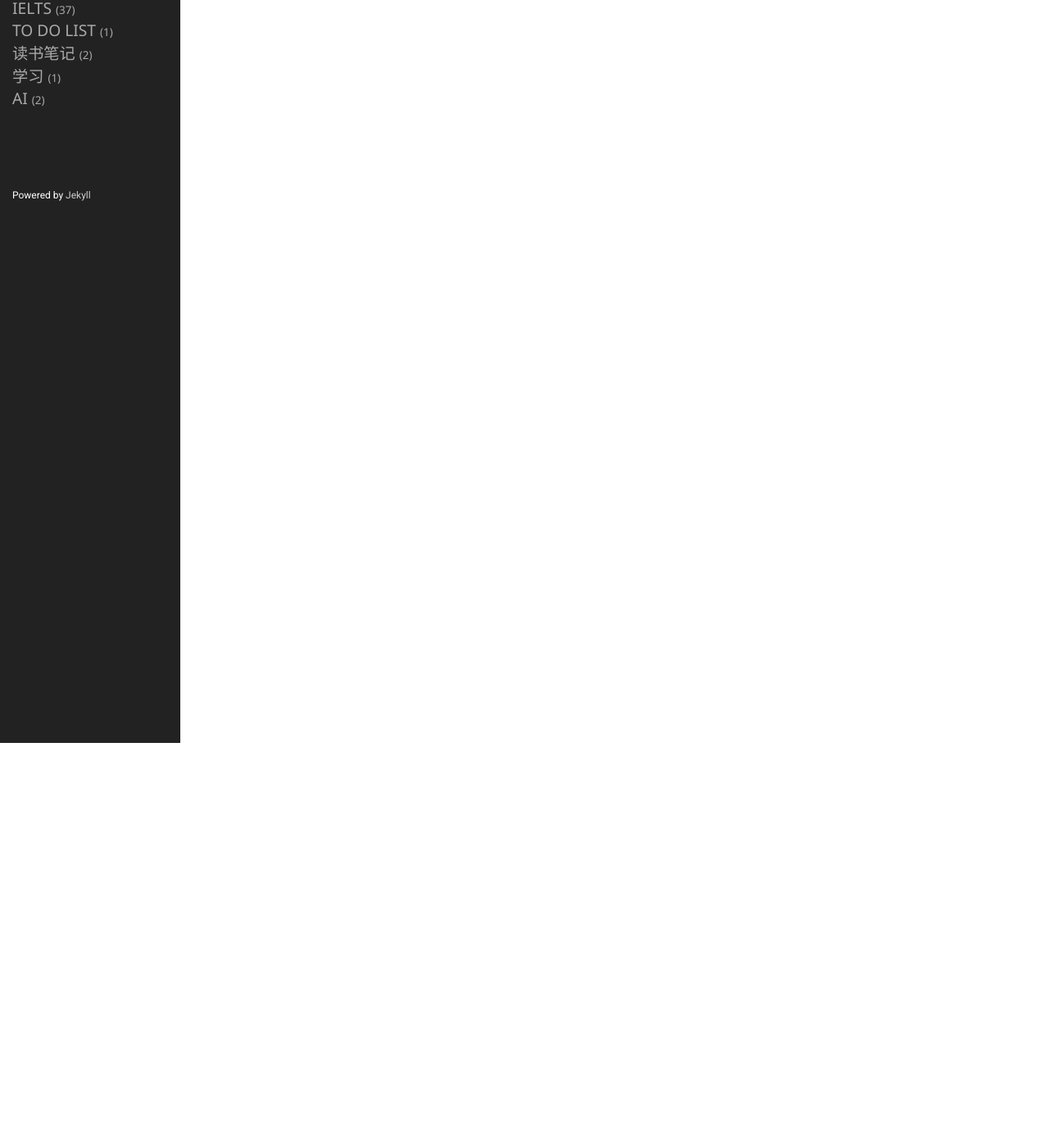
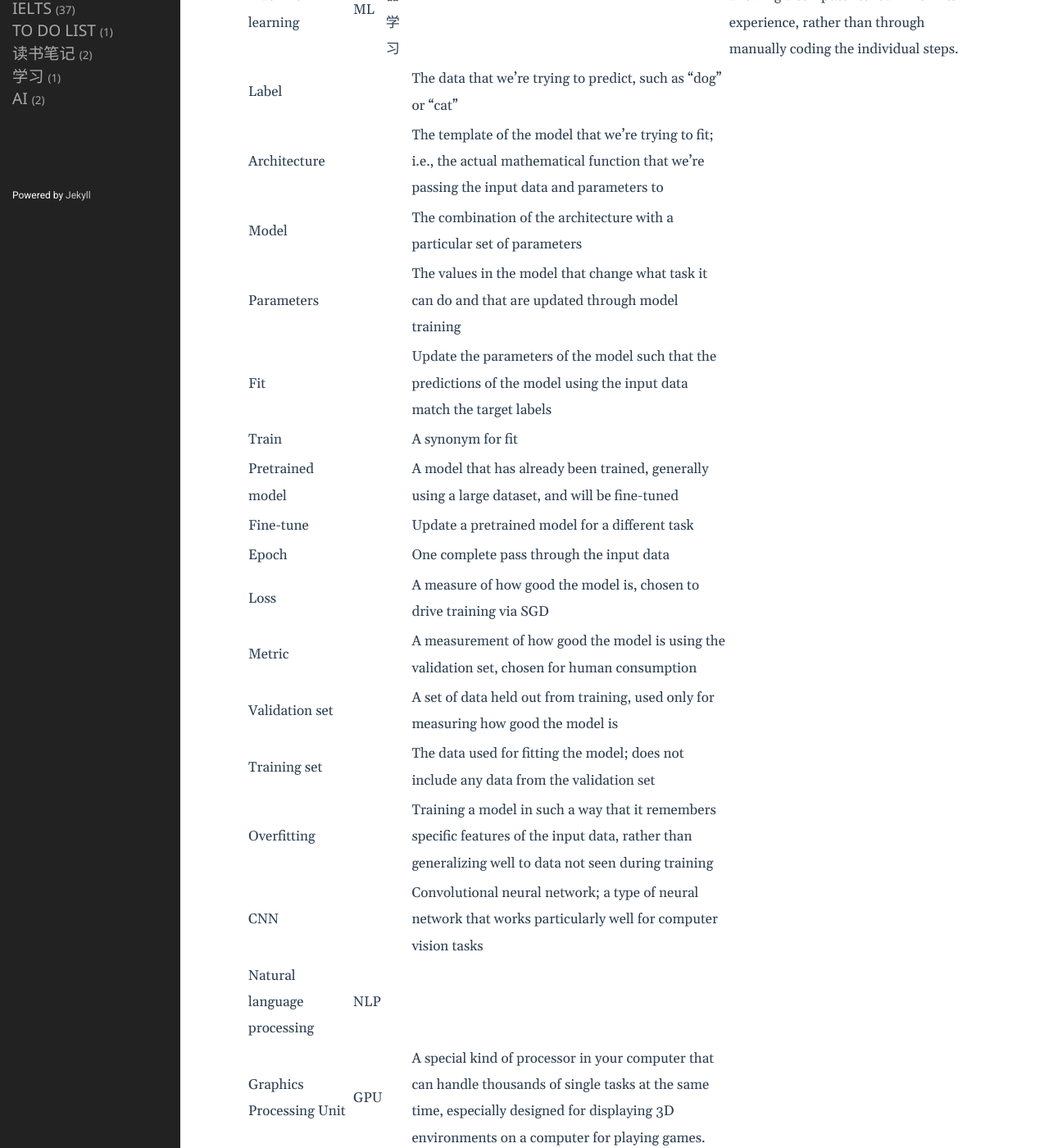
Before and after one commit to yejinp/yejinp.github.io, a Jekyll site: the page built from _posts/2025-08-11-学习AI 之 术语.markdown, in a window 1280 px wide and 1400 px high, scrolled down 494 px. Shown: the whole window at 82% size. Built offline with Jekyll 4.4.1, drawn with Linux system fonts in a browser that asks for light colours; some of the changed text lies outside the part shown.

Commit message:
add AI 术语

```diff
--- a/_posts/2025-08-11-学习AI 之 术语.markdown
+++ b/_posts/2025-08-11-学习AI 之 术语.markdown
@@ -6,6 +6,32 @@ category: AI
 ---
 
 | 术语 | 缩写 | 中文名称 | 含义 | 备注|
-| --- | --- | --- |  |  |
+| --- | --- | --- | --- | --- |
 | Deep learning | DL | 深度学习 | | |
-| Machine learning | ML | 机器学习 | | |
+| Machine learning | ML | 机器学习 | | The training of programs developed by allowing a computer to learn from its experience, rather than through manually coding the individual steps. |
+| Label | | | The data that we’re trying to predict, such as “dog” or “cat” | |
+| Architecture | | | The template of the model that we’re trying to fit; i.e., the actual mathematical function that we’re passing the input data and parameters to | |
+| Model  | | | The combination of the architecture with a particular set of parameters | |
+| Parameters | | | The values in the model that change what task it can do and that are updated through model training | |
+| Fit | | | Update the parameters of the model such that the predictions of the model using the input data match the target labels | |
+| Train | | | A synonym for fit | |
+| Pretrained model | | | A model that has already been trained, generally using a large dataset, and will be fine-tuned | |
+| Fine-tune | | | Update a pretrained model for a different task | |
+| Epoch | | |One complete pass through the input data | |
+| Loss | | | A measure of how good the model is, chosen to drive training via SGD | |
+| Metric | | | A measurement of how good the model is using the validation set, chosen for human consumption | |
+| Validation set | | | A set of data held out from training, used only for measuring how good the model is | |
+| Training set | | | The data used for fitting the model; does not include any data from the validation set | |
+| Overfitting | | | Training a model in such a way that it remembers specific features of the input data, rather than generalizing well to data not seen during training | |
+| CNN | | | Convolutional neural network; a type of neural network that works particularly well for computer vision tasks | |
+| Natural language processing | NLP | | | | |
+| Graphics Processing Unit | GPU | | A special kind of processor in your computer that can handle thousands of single tasks at the same time, especially designed for displaying 3D environments on a computer for playing games. | |
+| Jupyter Notebook | | | A piece of software that allows you to include formatted text, code, images, videos, and much more, all within a single interactive document.| |
+| Regression | | |A regression model is one that attempts to predict one or more numeric quantities, such as a temperature or a location.  | |
+| Classification | | | A classification model is one that attempts to predict a class, or category. That is, it’s predicting from a number of discrete possibilities, such as “dog” or “cat.”  | |
+| Transfer Learning | | | Using a pretrained model for a task different from what it was originally trained for.| |
+| Tabular | | | Data that is in the form of a table, such as from a spreadsheet, database, or a comma-separated values (CSV) file. | |
+| Datasets | | | Food for Models | |
+| DataLoaders | | | A fastai class that stores multiple DataLoader objects you pass to it | |
+| | | | | |
+| | | | | |
```
